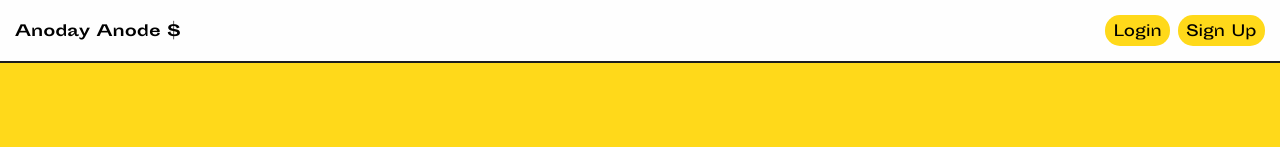
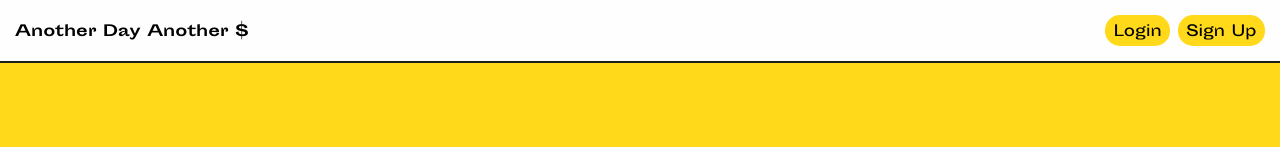
Before and after one commit to guillermocubells/another-day-front, a React (Create React App) app: page /marketing in a window 1280 px wide. Shown: the top 147 px of the page. Built offline with nearby package versions, Linux system fonts and the light colour scheme; no server answers.

Commit message:
change title

```diff
--- a/src/components/Navbar/Navbar.jsx
+++ b/src/components/Navbar/Navbar.jsx
@@ -12,7 +12,7 @@ function Navbar() {
   return (
     <nav className={`${styles.nav}`}>
       <NavLink className={styles.logoLol} to="/">
-        <strong>Anoday Anode $</strong>
+        <strong>Another Day Another $</strong>
       </NavLink>
 
       {isLoggedIn && (
```
